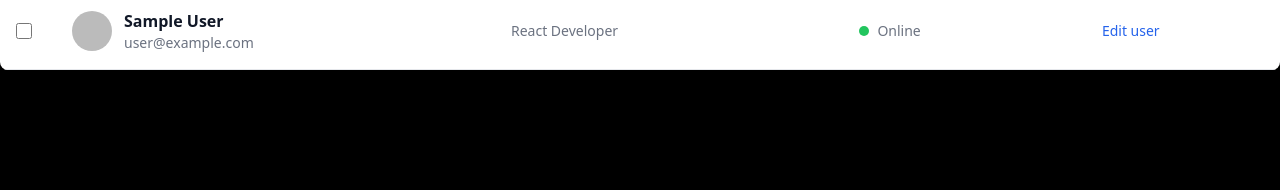
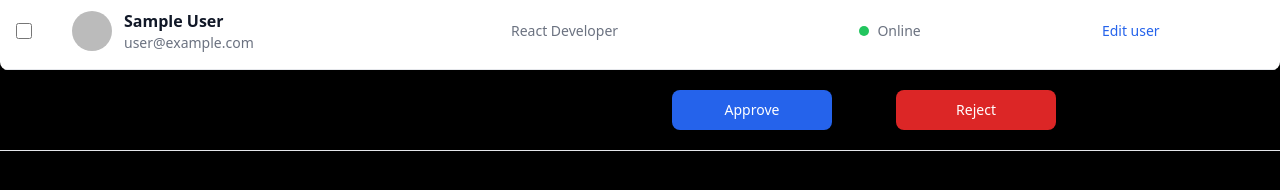
Before and after one commit to Tushar98644/ProjectHub, a Next.js app: page /admin in a window 1280 px wide. Shown: the part 406-596 px from the top of the page. Built offline with nearby package versions, Linux system fonts and the light colour scheme; no server answers; sample sign-in values are in the browser's storage.

Commit message:
project table

```diff
--- a/src/pages/admin.tsx
+++ b/src/pages/admin.tsx
@@ -103,6 +103,16 @@ const Admin = () => {
                         </tbody>
                     </table>
                 </div>
+                <div className="grid grid-cols-4 pl-[35vw] py-5 text-sm text-gray-700 border-b border-gray-200 gap-x-16 dark:border-gray-700">
+                    <div className="text-gray-500 dark:text-gray-400"></div>
+                    <div>
+                        <a href="#" className="text-white block w-full bg-blue-600 hover:bg-blue-800 focus:ring-4 focus:ring-blue-200 font-medium rounded-lg text-sm px-4 py-2.5 text-center dark:focus:ring-blue-900">Approve</a>
+                    </div>
+
+                    <div>
+                        <a href="#" className="text-white block w-full bg-red-600 hover:bg-red-900 focus:ring-4 focus:ring-blue-200 font-medium rounded-lg text-sm px-4 py-2.5 text-center dark:focus:ring-blue-900">Reject</a>
+                    </div>
+                </div>
             </div>
         </div>
     );
```
